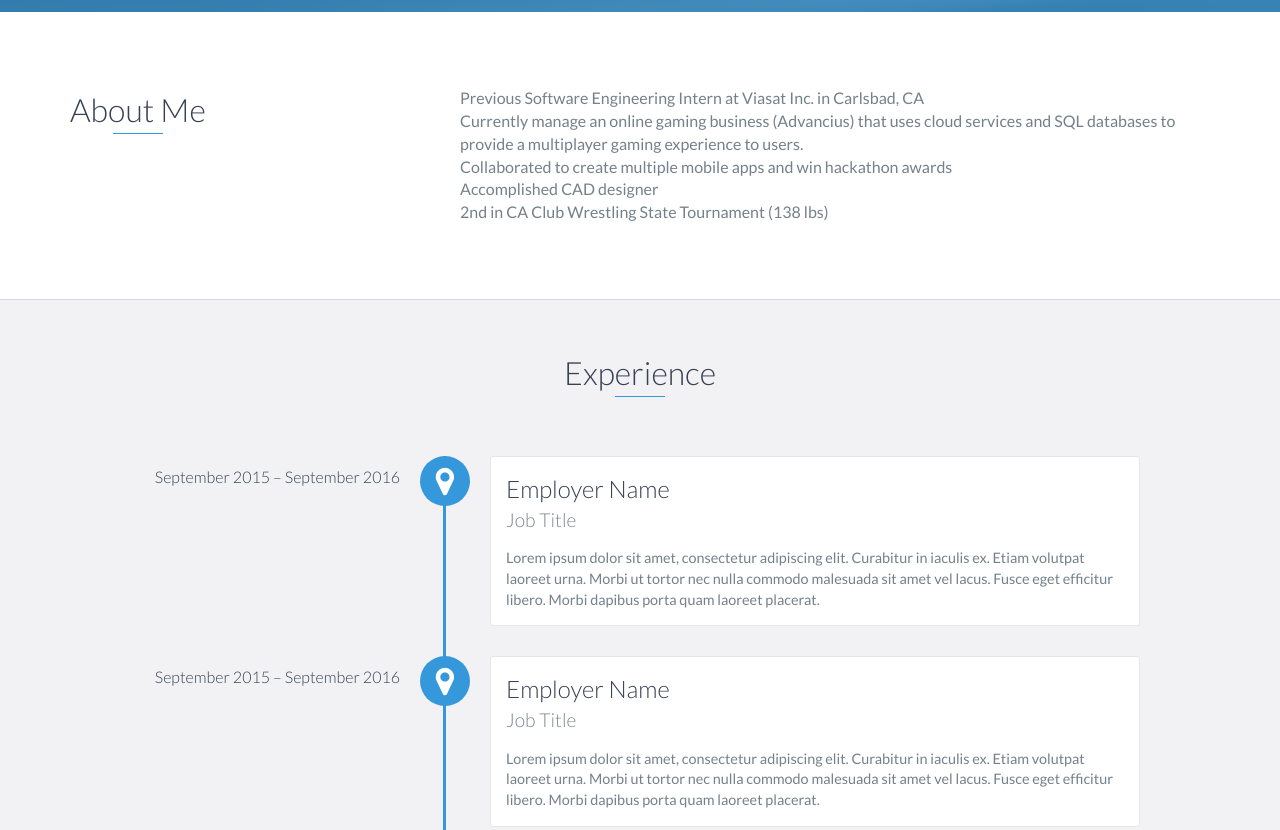
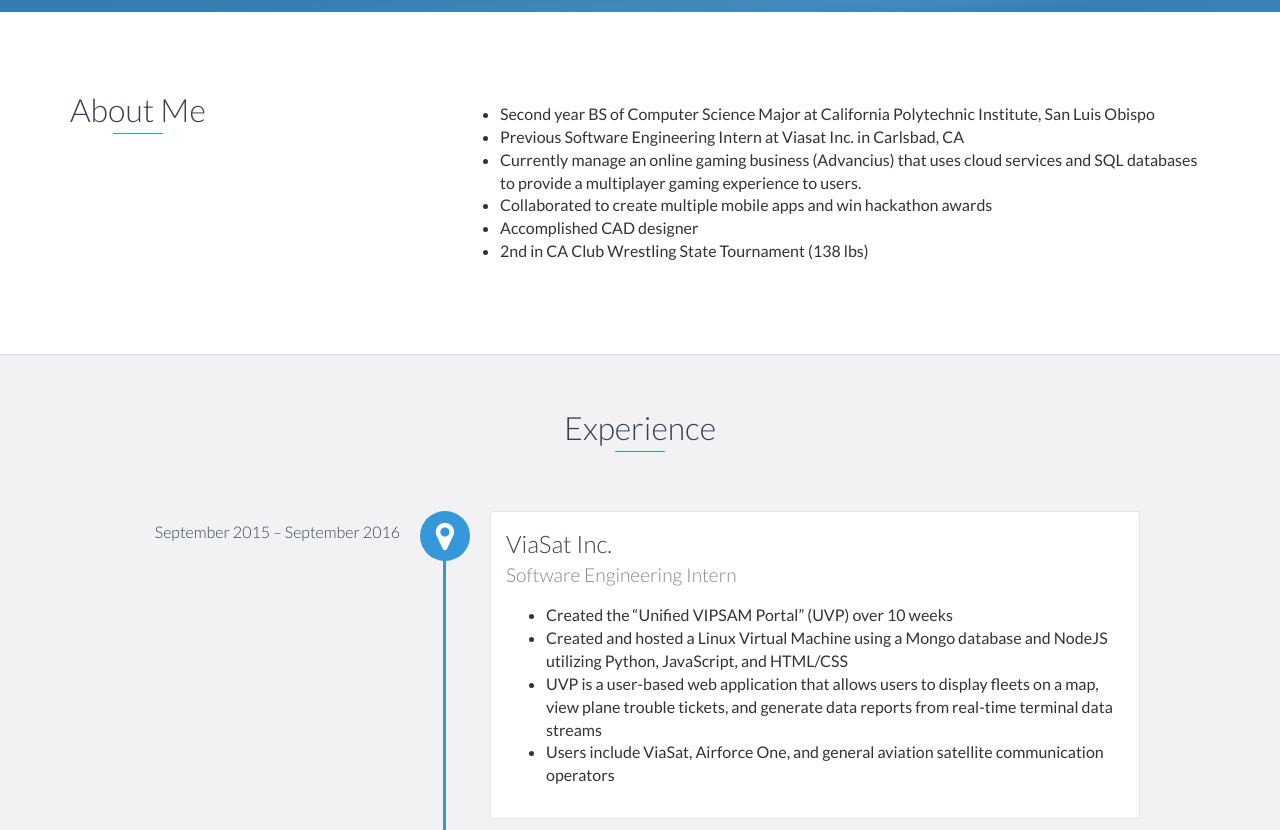
Before and after one commit to FinnChildress/FinnChildress.github.io, a website: page index.html in a window 1280 px wide. Shown: the part 788-1618 px from the top of the page. Drawn offline with nearby package versions, Linux system fonts and the light colour scheme.

Commit message:
about me v2

```diff
--- a/index.html
+++ b/index.html
@@ -49,7 +49,7 @@
     <div id="lead">
         <div id="lead-content">
             <h1>Finn Childress</h1>
-            <h2>BS of Computer Science Student</h2>
+            <h2>Computer Science Major at Cal Poly SLO</h2>
             <a class="btn-rounded-white" href="/resumes/Finn_Childress_Resume.pdf" download>Download Resume</a>
         </div>
         <!-- End #lead-content -->
@@ -73,11 +73,14 @@
                 </div>
                 <div class="col-md-8">
                     <p>
-                        Previous Software Engineering Intern at Viasat Inc. in Carlsbad, CA <br>
-                        Currently manage an online gaming business (Advancius) that uses cloud services and SQL  databases to provide a multiplayer gaming experience to users.<br>
-                        Collaborated to create multiple mobile apps and win hackathon awards<br>
-                        Accomplished CAD designer<br>
-                        2nd in CA Club Wrestling State Tournament (138 lbs)
+                        <ul>
+                            <li>Second year BS of Computer Science Major at California Polytechnic Institute, San Luis Obispo</li>
+                            <li>Previous Software Engineering Intern at Viasat Inc. in Carlsbad, CA</li>
+                            <li>Currently manage an online gaming business (Advancius) that uses cloud services and SQL databases to provide a multiplayer gaming experience to users.</li>
+                            <li>Collaborated to create multiple mobile apps and win hackathon awards</li>
+                            <li>Accomplished CAD designer</li>
+                            <li>2nd in CA Club Wrestling State Tournament (138 lbs)</li>
+                        </ul>
                     </p>
                 </div>
             </div>
@@ -89,10 +92,15 @@
         <h2 class="heading">Experience</h2>
         <div id="experience-timeline">
             <div data-date="September 2015 – September 2016">
-                <h3>Employer Name</h3>
-                <h4>Job Title</h4>
+                <h3>ViaSat Inc.</h3>
+                <h4>Software Engineering Intern</h4>
                 <p>
-                    Lorem ipsum dolor sit amet, consectetur adipiscing elit. Curabitur in iaculis ex. Etiam volutpat laoreet urna. Morbi ut tortor nec nulla commodo malesuada sit amet vel lacus. Fusce eget efficitur libero. Morbi dapibus porta quam laoreet placerat.
+                    <ul>
+                      <li>Created the “Unified VIPSAM Portal” (UVP) over 10 weeks </li>
+                      <li>Created and hosted a Linux Virtual Machine using a Mongo database and NodeJS utilizing Python, JavaScript, and HTML/CSS</li>
+                      <li>UVP is a user-based web application that allows users to display fleets on a map, view plane trouble tickets, and generate data reports from real-time terminal data streams</li>
+                      <li>Users include ViaSat, Airforce One, and general aviation satellite communication operators</li>
+                    </ul>
                 </p>
             </div>
 
```
